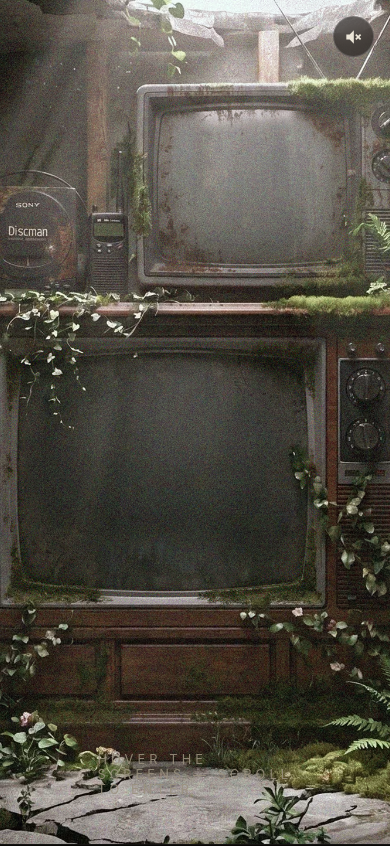
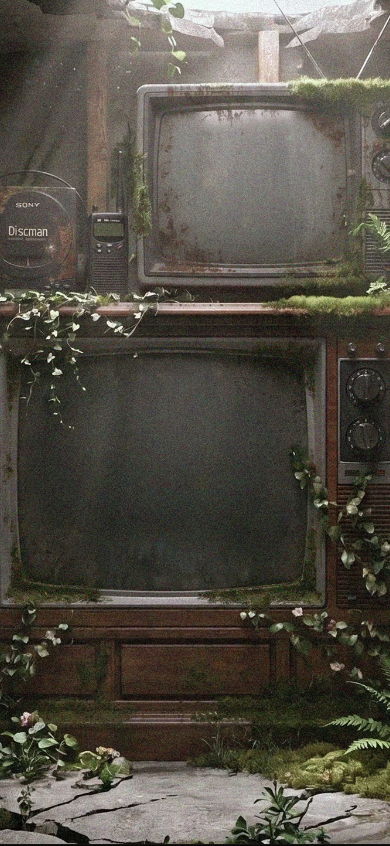
Before and after one commit to tezogogaladze/Pugfolio, a React (Vite) app: page / in a window 390 px wide. Shown: the top 846 px of the page. Built offline with nearby package versions, Linux system fonts and the light colour scheme.

Commit message:
mobile fix

```diff
--- a/src/App.tsx
+++ b/src/App.tsx
@@ -23,14 +23,15 @@ const IMAGE_URLS = [getBackgroundSrc(), OVERLAY_SRC];
 export default function App() {
   const reducedMotion = useReducedMotion();
   const isMobile = useIsMobile();
-  // On mobile/touch run the lightweight path: no videos, and the heavy
-  // pinned zoom/blur is skipped (treated like reduced motion).
-  const enableVideo = !isMobile;
+  // On mobile/touch run the lightweight static path: no interactive CRT stage
+  // (avoids the GPU-memory crash from many large composited layers), no videos,
+  // and the heavy pinned zoom/blur is skipped (treated like reduced motion).
+  const interactive = !isMobile;
   const liteMotion = reducedMotion || isMobile;
   const [soundOn, setSoundOn] = useState(false);
 
   const { progress, done } = usePreloadAssets(
-    enableVideo ? VIDEO_URLS : [],
+    interactive ? VIDEO_URLS : [],
     IMAGE_URLS
   );
   const [showLoader, setShowLoader] = useState(true);
@@ -85,7 +86,7 @@ export default function App() {
               throughGlassRef={throughGlassRef}
               reducedMotion={liteMotion}
               soundOn={soundOn}
-              enableVideo={enableVideo}
+              interactive={interactive}
             />
           </div>
           <main>
@@ -93,7 +94,9 @@ export default function App() {
           </main>
         </div>
       </div>
-      <SoundToggle on={soundOn} onToggle={() => setSoundOn((v) => !v)} />
+      {interactive && (
+        <SoundToggle on={soundOn} onToggle={() => setSoundOn((v) => !v)} />
+      )}
       {showLoader && <Loader progress={progress} hiding={done} />}
     </>
   );
--- a/src/components/hero/Hero.css
+++ b/src/components/hero/Hero.css
@@ -5,6 +5,23 @@
   height: 100svh;
   overflow: hidden;
   background: var(--bg-room);
+}
+
+/* Lightweight static room for mobile/touch: two cover images, no stage
+   transform and no filtered/blended per-screen layers. Both assets are
+   full-frame 16:9 so object-fit:cover keeps them aligned. */
+.hero--static .hero__static-img {
+  position: absolute;
+  inset: 0;
+  width: 100%;
+  height: 100%;
+  object-fit: cover;
+  user-select: none;
+  -webkit-user-drag: none;
+}
+
+.hero--static .hero__static-glass {
+  pointer-events: none;
 }
 
 /* Slow vignette "breathe" over the whole room (disabled by reduced motion). */
--- a/src/components/hero/Hero.tsx
+++ b/src/components/hero/Hero.tsx
@@ -21,8 +21,12 @@ interface HeroProps {
   reducedMotion: boolean;
   /** Global sound state — when true, screen videos are unmuted. */
   soundOn: boolean;
-  /** Disabled on mobile/touch to avoid multi-video memory crashes. */
-  enableVideo: boolean;
+  /**
+   * Desktop only. On mobile/touch we render a lightweight STATIC room (two
+   * cover images, no stage transform, no per-screen filter/blend layers) to
+   * avoid the GPU memory crash from dozens of large composited layers.
+   */
+  interactive: boolean;
 }
 
 export default function Hero({
@@ -31,10 +35,31 @@ export default function Hero({
   throughGlassRef,
   reducedMotion,
   soundOn,
-  enableVideo,
+  interactive,
 }: HeroProps) {
   const heroRef = useRef<HTMLElement>(null);
   const heroInView = useInView(heroRef, "200px");
+
+  if (!interactive) {
+    return (
+      <section className="hero hero--static" aria-label="The CRT Room">
+        <img
+          className="hero__static-img"
+          src={getBackgroundSrc()}
+          alt="A dim, overgrown room with six dead CRT televisions."
+          draggable={false}
+        />
+        <img
+          className="hero__static-img hero__static-glass"
+          src={OVERLAY_SRC}
+          alt=""
+          aria-hidden="true"
+          draggable={false}
+        />
+        <div className="hero__ambience" />
+      </section>
+    );
+  }
 
   return (
     <section className="hero" ref={heroRef} aria-label="The CRT Room">
@@ -55,7 +80,7 @@ export default function Hero({
             reducedMotion={reducedMotion}
             soundOn={soundOn}
             index={index}
-            enableVideo={enableVideo}
+            enableVideo={interactive}
           />
         ))}
 
--- a/src/styles/global.css
+++ b/src/styles/global.css
@@ -55,12 +55,12 @@ svg {
   outline-offset: 3px;
 }
 
-/* ScrollSmoother required wrappers */
+/* ScrollSmoother required wrappers. No persistent will-change here: ScrollSmoother
+   manages its own promotion on desktop, and forcing it would allocate a large
+   backing store on mobile (where smoothing is disabled) — a memory risk. */
 #smooth-wrapper {
-  /* will-change set in JS only while smoothing is active */
 }
 #smooth-content {
-  will-change: transform;
 }
 
 @media (prefers-reduced-motion: reduce) {
```
